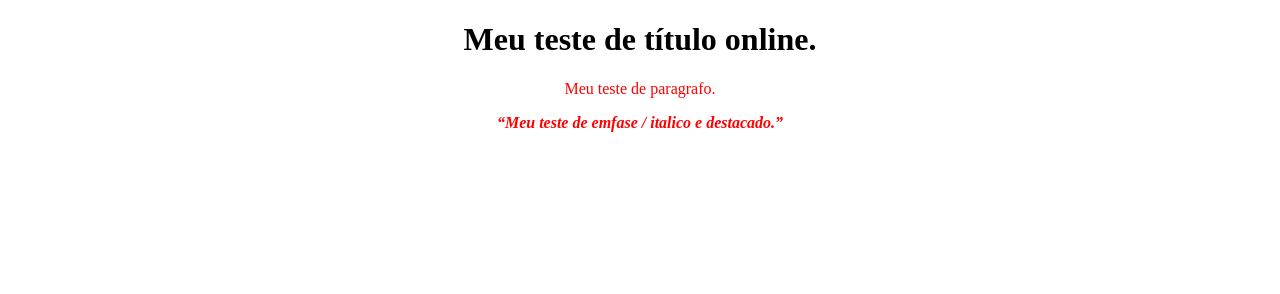
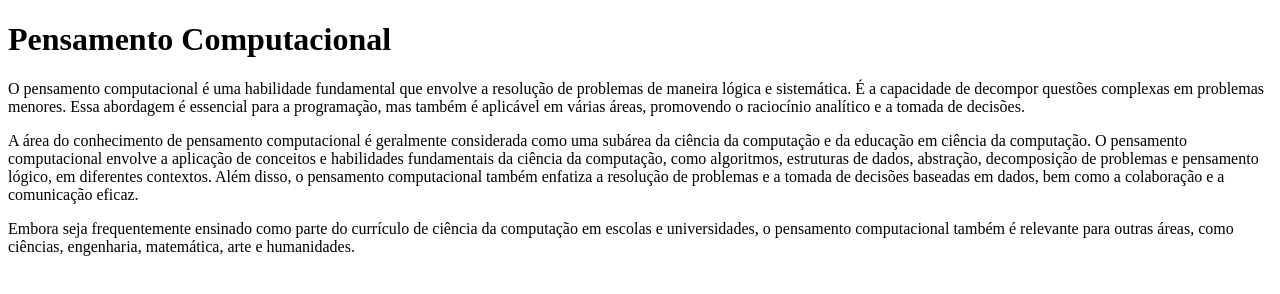
Before and after one commit to profmarciooliveira4/FormadoresJ3, a plain HTML site: page index.html in a window 1280 px wide. Drawn offline with Linux system fonts and the light colour scheme.

Commit message:
Update index.html

```diff
--- a/index.html
+++ b/index.html
@@ -2,12 +2,13 @@
 <html lang="pt-BR">
     <head>
         <meta charset="UTF-8">
+        <title>Pensamento Computacional</title>
         <link rel="stylesheet" href="style.css">
-        <title>Meu primeiro teste</title>
     </head>
     <body>
-        <h1 id="titulo"> Meu teste de título online.</h1>
-        <p class="texto"> Meu teste de paragrafo.</p>
-        <p class="texto" ><em><strong><q>Meu teste de emfase / italico e destacado.</q></strong></em></p>
+        <h1>Pensamento Computacional</h1>
+        <p>O pensamento computacional é uma habilidade fundamental que envolve a resolução de problemas de maneira lógica e sistemática. É a capacidade de decompor questões complexas em problemas menores. Essa abordagem é essencial para a programação, mas também é aplicável em várias áreas, promovendo o raciocínio analítico e a tomada de decisões.</p>
+        <p>A área do conhecimento de pensamento computacional é geralmente considerada como uma subárea da ciência da computação e da educação em ciência da computação. O pensamento computacional envolve a aplicação de conceitos e habilidades fundamentais da ciência da computação, como algoritmos, estruturas de dados, abstração, decomposição de problemas e pensamento lógico, em diferentes contextos. Além disso, o pensamento computacional também enfatiza a resolução de problemas e a tomada de decisões baseadas em dados, bem como a colaboração e a comunicação eficaz.</p>
+        <p>Embora seja frequentemente ensinado como parte do currículo de ciência da computação em escolas e universidades, o pensamento computacional também é relevante para outras áreas, como ciências, engenharia, matemática, arte e humanidades.</p>
     </body>
 </html>
```
